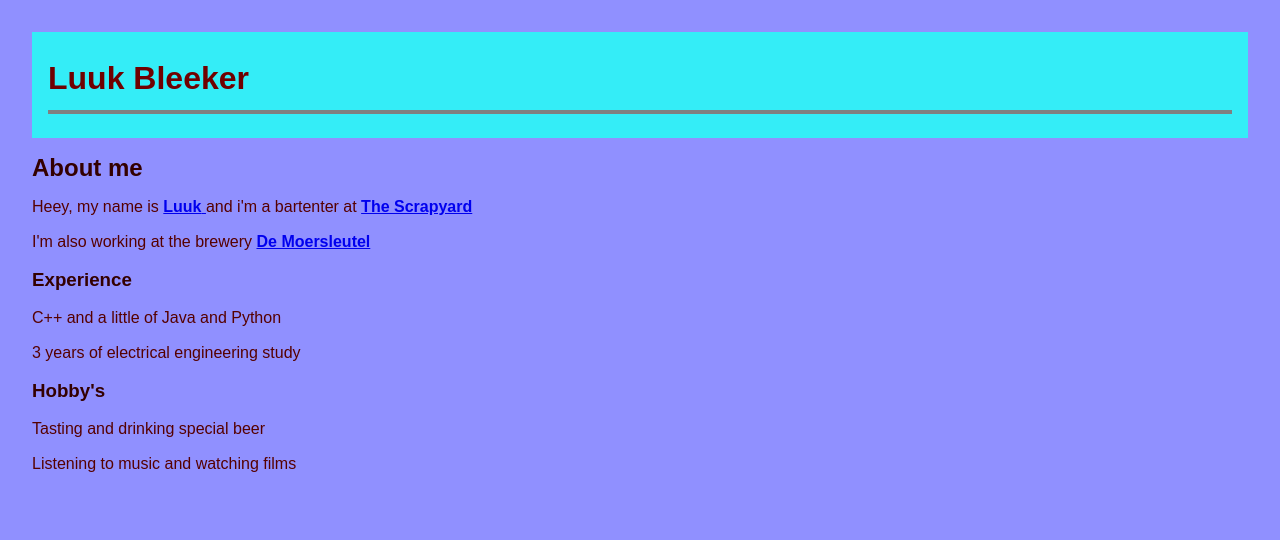
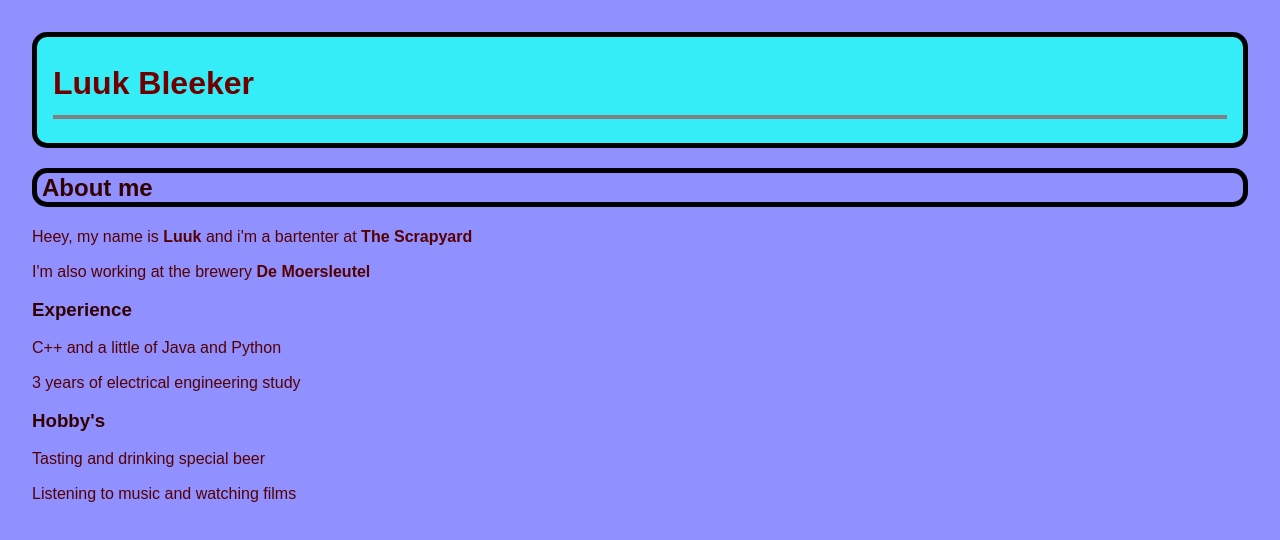
Before and after one commit to LBBleeker/Webdevelopment, a plain HTML site: page index.html in a window 1280 px wide. Drawn offline with Linux system fonts and the light colour scheme.

Commit message:
Correction <p> to <div> and adding style.css elements

```diff
--- a/index.html
+++ b/index.html
@@ -2,11 +2,7 @@
   <head>
     <title>LB Bleeker</title>
     <link rel="icon" type="image/x-icon" href="./favicon.png" />
-    <link
-      rel="stylesheet"
-      type="text/css"
-      href="/style.css"
-    />
+    <link rel="stylesheet" type="text/css" href="/style.css" />
   </head>
   <body>
     <header>
@@ -15,7 +11,7 @@
     </header>
     <main>
       <article>
-        <h2>About me</h2>
+        <h2 class="black-border">About me</h2>
         <p>
           Heey, my name is
           <a href="./first_HTML/luuk_bleeker/about.html">
--- a/style.css
+++ b/style.css
@@ -12,10 +12,19 @@ body {
   margin: 16px;
   padding: 16px;
 }
-h2 {
+a {
+  text-decoration: none;
+  color: #550000;
+}
+a:hover{
+    color: chartreuse;
+}
+.black-border {
+  border: 5px solid black;
+  border-radius: 15px;
+  padding: 5px;
   color: #330000;
 }
-
 h3 {
   color: #330000;
 }
@@ -26,4 +35,6 @@ header {
   font: strong Arial, HelVetica, sans-serif;
   padding: 16px;
   margin: auto;
+  border: 5px solid black;
+  border-radius: 15px;
 }
```
Also changed, not shown: first_HTML/luuk_bleeker/about.html (+5 -9 lines).
